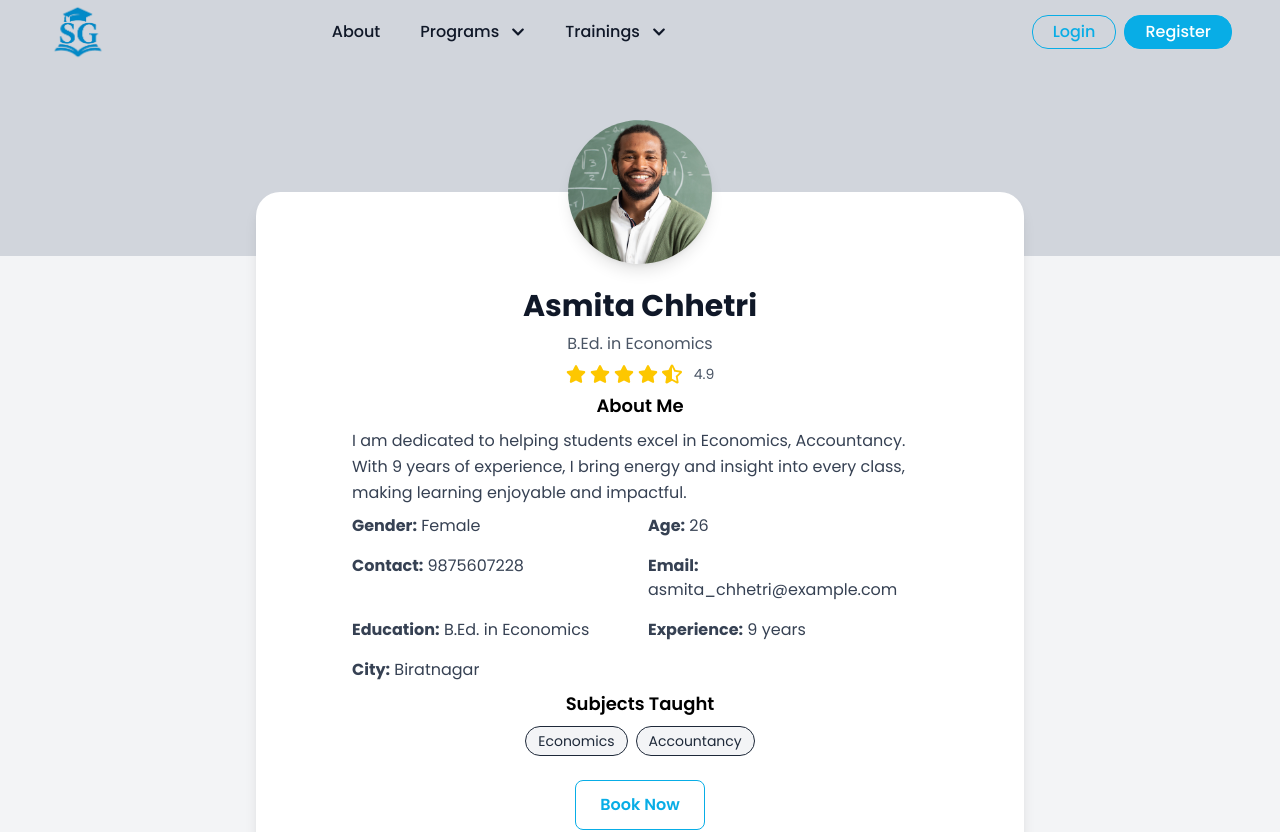
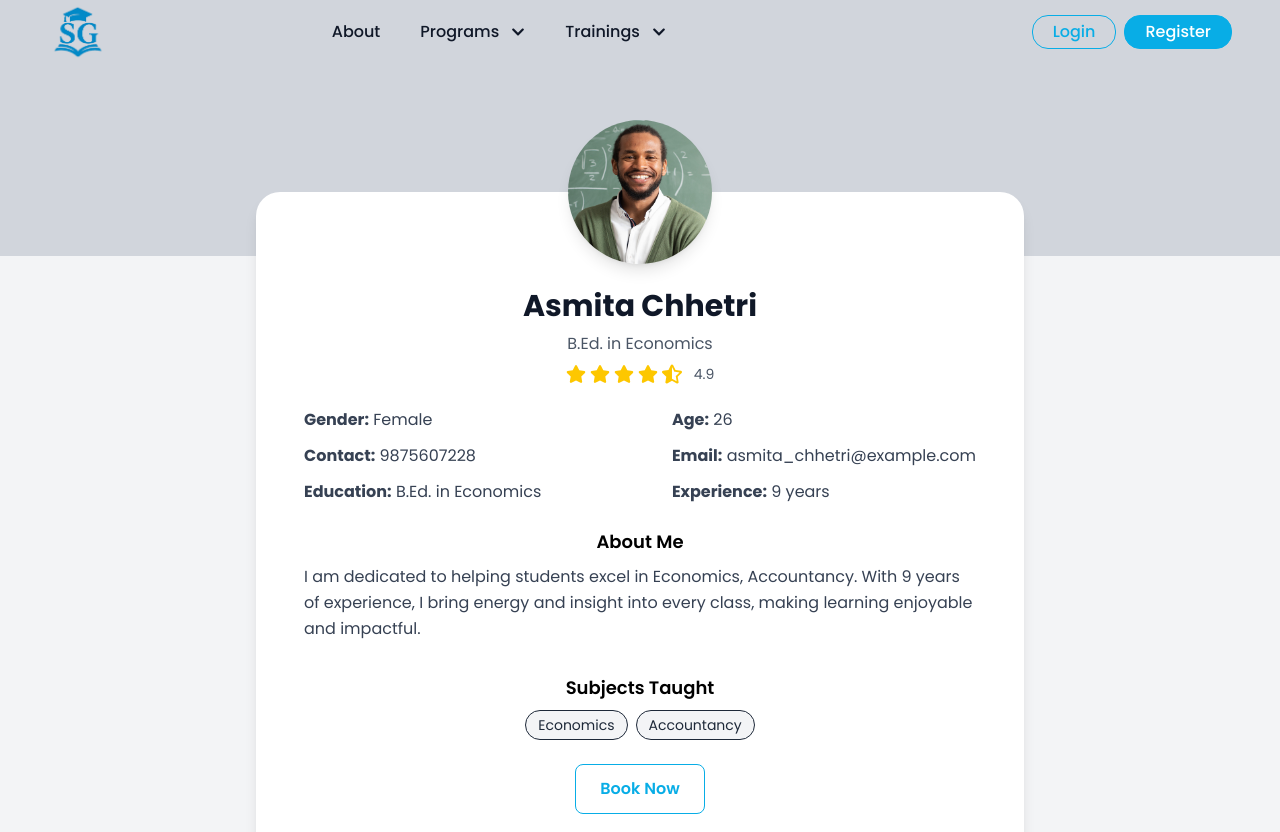
Before and after one commit to prasannarijal35/shikshyaghar, a Next.js app: page /teacherdetails/asmita-chhetri in a window 1280 px wide. Shown: the top 832 px of the page. Built offline with nearby package versions, Linux system fonts and the light colour scheme.

Commit message:
Contact us page

```diff
--- /dev/null
+++ b/src/app/(user)/contact-us/page.tsx
@@ -0,0 +1,5 @@
+import {ContactUs} from "@/components/ExtraPages";
+
+export default function page() {
+  return <ContactUs/>;
+}
--- /dev/null
+++ b/src/components/ExtraPages/ContactUs.tsx
@@ -0,0 +1,79 @@
+import Image from "next/image";
+import Image1 from "@/assets/teachers/teacher1.png";
+
+export default function ContactPage() {
+  return (
+    <div className="min-h-screen flex items-center justify-center relative overflow-hidden bg-yellow-100 container">
+      <div className="relative w-full max-w-6xl mx-auto px-6 py-16 grid grid-cols-1 md:grid-cols-2 gap-8 text-gray-900">
+        {/* Left - Contact Info with Background Image */}
+        <div className="relative space-y-6 overflow-hidden rounded-xl">
+          {/* Background image absolutely positioned */}
+          <div className="absolute inset-0 -z-10">
+            <Image
+              src={Image1}
+              alt="Background"
+              fill
+              style={{ objectFit: "cover" }}
+              className="opacity-30"
+              priority
+            />
+            {/* Optional overlay to darken the image for text readability */}
+            <div className="absolute inset-0 bg-black bg-opacity-30" />
+          </div>
+
+          {/* Text content */}
+          <h2 className="text-3xl font-semibold relative text-primary">Contact us</h2>
+          <div className="relative">
+            <p className="font-semibold">ADDRESS:</p>
+            <p>Bagar 1, Pokhara, Kaski</p>
+          </div>
+          <div className="relative">
+            <p className="font-semibold">PHONE:</p>
+            <p>+977 9825162384</p>
+          </div>
+          <div className="relative">
+            <p className="font-semibold">EMAIL:</p>
+            <p>info@shikshyaghar.com</p>
+          </div>
+          <div className="relative">
+            <p className="font-semibold">WEBSITE:</p>
+            <p>shikshyaghar.com</p>
+          </div>
+        </div>
+
+        {/* Right - Contact Form */}
+        <div className="bg-white rounded-xl p-8 shadow-lg text-gray-900">
+          <h3 className="text-2xl font-semibold mb-6 text-primary">Get in touch</h3>
+          <form className="space-y-4">
+            <input
+              type="text"
+              placeholder="Name"
+              className="w-full px-4 py-2 border border-gray-300 rounded-md focus:outline-none focus:ring-2 focus:ring-yellow-500"
+            />
+            <input
+              type="email"
+              placeholder="Email"
+              className="w-full px-4 py-2 border border-gray-300 rounded-md focus:outline-none focus:ring-2 focus:ring-yellow-500"
+            />
+            <input
+              type="text"
+              placeholder="Subject"
+              className="w-full px-4 py-2 border border-gray-300 rounded-md focus:outline-none focus:ring-2 focus:ring-yellow-500"
+            />
+            <textarea
+              placeholder="Message"
+              rows={4}
+              className="w-full px-4 py-2 border border-gray-300 rounded-md focus:outline-none focus:ring-2 focus:ring-yellow-500"
+            ></textarea>
+            <button
+              type="submit"
+              className="px-6 py-2 rounded-l-2xl rounded-r-2xl border border-primary text-white bg-primary font-medium  hover:text-primary hover:bg-white transition duration-300"
+            >
+              Send Message
+            </button>
+          </form>
+        </div>
+      </div>
+    </div>
+  );
+}
--- a/src/components/ExtraPages/index.ts
+++ b/src/components/ExtraPages/index.ts
@@ -1 +1,2 @@
 export { default as AboutUs } from "./AboutUs";
+export { default as ContactUs } from "./AboutUs";
--- a/src/components/common/footer/Footer.tsx
+++ b/src/components/common/footer/Footer.tsx
@@ -168,10 +168,10 @@ export default function Footer() {
                 <Link href="#" className="hover:underline">
                   Home
                 </Link>
-                <Link href="#" className="hover:underline">
+                <Link href="AboutUs" className="hover:underline">
                   About
                 </Link>
-                <Link href="#" className="hover:underline">
+                <Link href="/contact-us" className="hover:underline">
                   Contact Us
                 </Link>
                 <Link href="#" className="hover:underline">
--- a/src/components/teacher/SingleTeacherCard.tsx
+++ b/src/components/teacher/SingleTeacherCard.tsx
@@ -49,13 +49,13 @@ const TeacherCard = ({ teacher }: Props) => {
       <div className="ml-5 flex flex-col gap-2">
         <Link
           href={`/teacherdetails/${teacher.slug}`}
-          className="text-md border border-primary text-primary px-4 py-2 rounded hover:bg-primary hover:text-white transition duration-300 text-center"
+          className="text-md border border-primary text-primary px-4 py-2 rounded-l-2xl rounded-r-2xl hover:bg-primary hover:text-white transition duration-300 text-center"
         >
           View Profile
         </Link>
         <button
           onClick={() => alert(`Booking request sent to ${teacher.name}`)}
-          className="text-md border border-primary text-white bg-primary  hover:text-primary hover:bg-white px-4 py-2 rounded transition duration-300"
+          className="text-md border border-primary text-white bg-primary  hover:text-primary hover:bg-white px-4 py-2 rounded-l-2xl rounded-r-2xl transition duration-300"
         >
           Book Now
         </button>
--- a/src/components/teacher/TeacherDetails.tsx
+++ b/src/components/teacher/TeacherDetails.tsx
@@ -62,9 +62,38 @@ export default function TeacherDetailsCard({ teacher }: Props) {
             </span>
           </div>
 
+          {/* Info Grid */}
+          <div className="flex justify-between w-full py-4 max-w-2xl mx-auto text-md text-gray-700 gap-8">
+            {/* Left side */}
+            <div className="space-y-3 text-left">
+              <p>
+                <strong>Gender:</strong> {teacher.gender}
+              </p>
+              <p>
+                <strong>Contact:</strong> {teacher.contact}
+              </p>
+              <p>
+                <strong>Education:</strong> {teacher.education}
+              </p>
+            </div>
+
+            {/* Right side */}
+            <div className="space-y-3 text-left">
+              <p>
+                <strong>Age:</strong> {teacher.age}
+              </p>
+              <p>
+                <strong>Email:</strong> {teacher.email}
+              </p>
+              <p>
+                <strong>Experience:</strong> {teacher.teachingExperience}
+              </p>
+            </div>
+          </div>
+
           {/* About Me */}
           {teacher.about && (
-            <div className="w-full max-w-xl text-left">
+            <div className="w-full max-w-2xl text-left ">
               <h3 className="text-base sm:text-lg font-semibold mb-2 text-center">
                 About Me
               </h3>
@@ -74,33 +103,8 @@ export default function TeacherDetailsCard({ teacher }: Props) {
             </div>
           )}
 
-          {/* Info Grid */}
-          <div className="grid grid-cols-1 sm:grid-cols-2 gap-4 text-md text-gray-700 text-left w-full max-w-xl mx-auto">
-            <p>
-              <strong>Gender:</strong> {teacher.gender}
-            </p>
-            <p>
-              <strong>Age:</strong> {teacher.age}
-            </p>
-            <p>
-              <strong>Contact:</strong> {teacher.contact}
-            </p>
-            <p>
-              <strong>Email:</strong> {teacher.email}
-            </p>
-            <p>
-              <strong>Education:</strong> {teacher.education}
-            </p>
-            <p>
-              <strong>Experience:</strong> {teacher.teachingExperience}
-            </p>
-            <p>
-              <strong>City:</strong> {teacher.city}
-            </p>
-          </div>
-
           {/* Subjects */}
-          <div className="w-full max-w-xl">
+          <div className="w-full max-w-2xl mt-6">
             <h3 className="text-base sm:text-lg font-semibold mb-2 text-center">
               Subjects Taught
             </h3>
@@ -116,7 +120,7 @@ export default function TeacherDetailsCard({ teacher }: Props) {
             </div>
           </div>
 
-          {/* Button */}
+          {/* Book Button */}
           <Link
             href={"/book"}
             className="mt-4 px-5 sm:px-6 py-2.5 sm:py-3 bg-white border border-primary text-primary hover:bg-primary hover:text-white font-semibold rounded-lg transition duration-200 text-sm sm:text-base"
```
